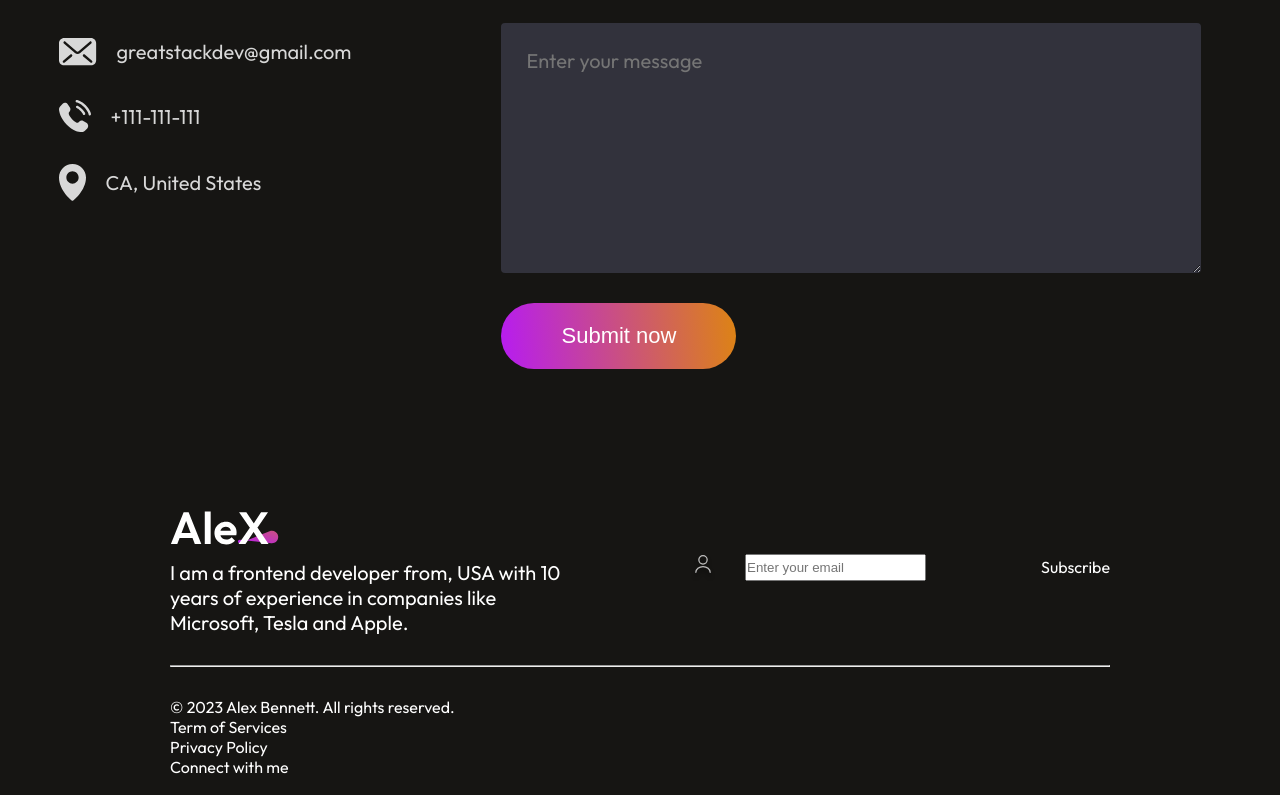
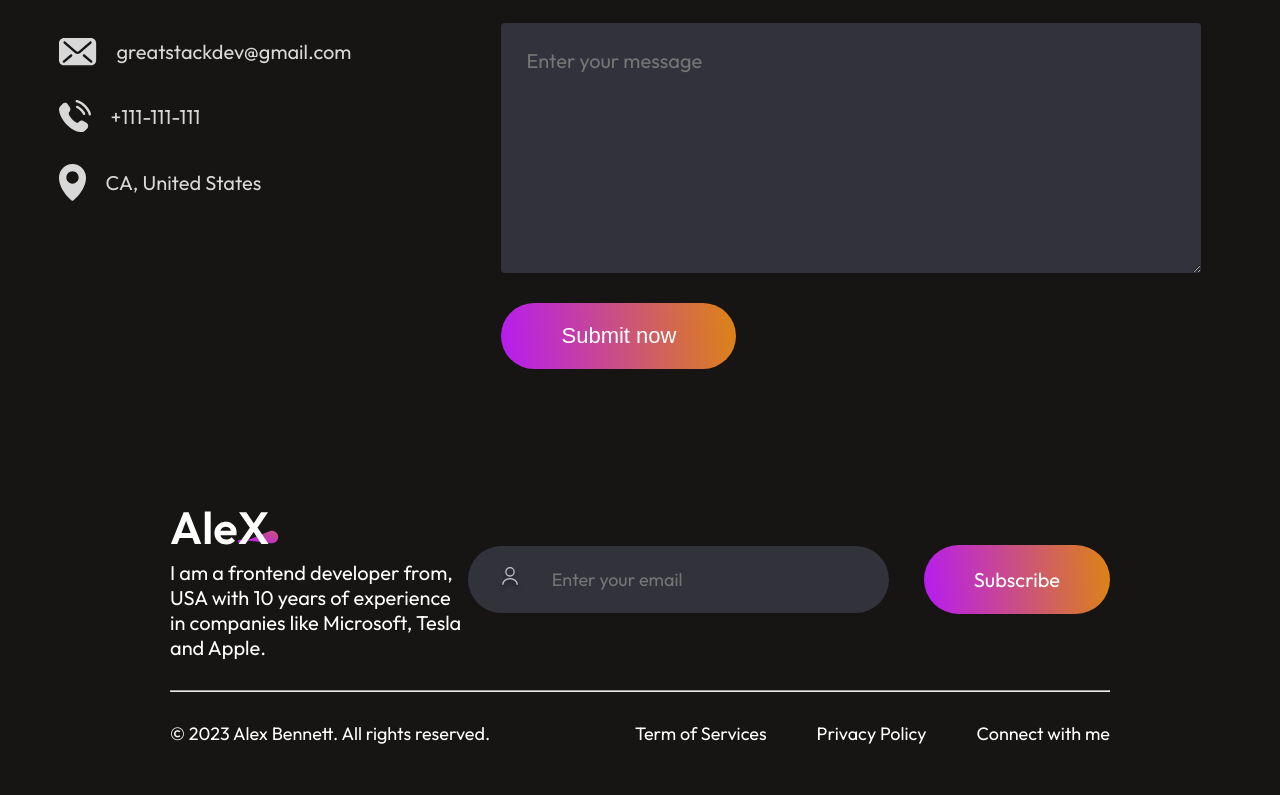
Before and after one commit to Khang8078/Khang_Huynh, a React (Vite) app: page / in a window 1280 px wide. Shown: the part 5817-6612 px from the top of the page. Built offline with nearby package versions, Linux system fonts and the light colour scheme.

Commit message:
create footer section

```diff
--- a/src/Components/Footer/Footer.css
+++ b/src/Components/Footer/Footer.css
@@ -32,7 +32,7 @@
 
 }
 
-.footer-email-input{
+.footer-email-input input{
     outline: none;
     border: none;
     background:transparent;
@@ -40,3 +40,35 @@
     font-family: Outfit;
     font-size: 18px;
 }
+
+
+.footer-subscribe{
+    font-size: 20px;
+    padding: 22px 50px;
+    border-radius: 50px;
+    background: linear-gradient(264deg, #DF8908 -5.09%, #B415FF 106.28%);
+    cursor: pointer;
+    transition: 0.3s;
+}
+
+
+.footer-bottom{
+    display: flex;
+    justify-content: space-between;
+    font-size: 18px;
+}
+
+.footer-bottom-right{
+    display: flex;
+    gap: 50px;
+    margin-bottom: 50px;
+}
+
+.footer-email-input:hover{
+    border: 2px solid white;
+}
+
+.footer-subscribe:hover{
+    transform: scale(1.1);
+    transition: 0.3s;
+}
```
